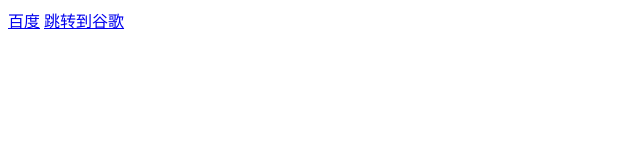
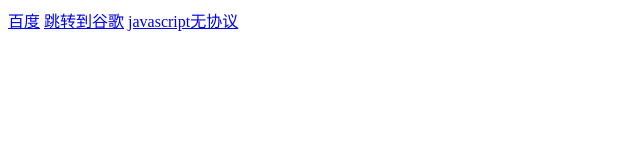
Before and after one commit to xiaoyuAnd/aaaaa, a plain HTML site: page a_target.html in a window 1280 px wide. Shown: the whole page, without its empty margins (0-640 px from the left). Drawn offline with Linux system fonts and the light colour scheme.

Commit message:
javascript

```diff
--- a/a_target.html
+++ b/a_target.html
@@ -10,6 +10,7 @@
 <body>
     <a href="//baidu.com" target="_block" title="跳转到百度">百度</a>
     <a href="//goole">跳转到谷歌</a>
+    <a href="javascript:;">javascript无协议</a>
 </body>
 
 </html>
```
